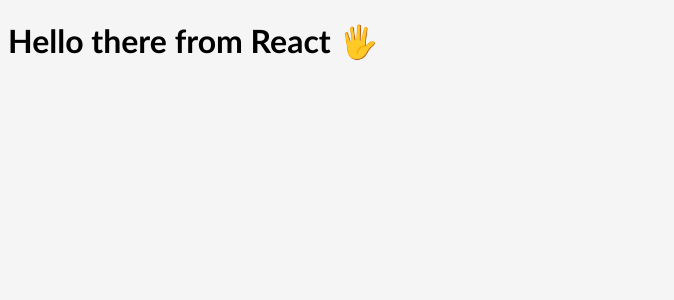
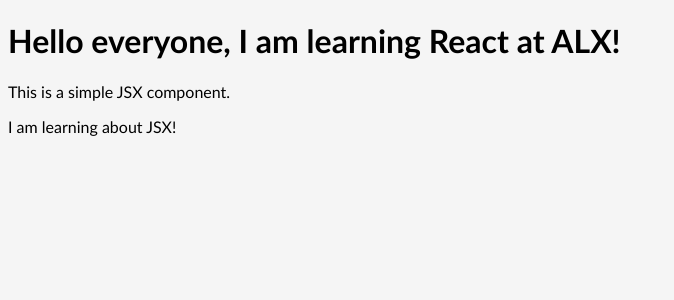
Before and after one commit to ken-jibril/alx-fe-reactjs, a React (Vite) app in the folder alx-react-app/: page / in a window 1280 px wide. Shown: the top 300 px of the page, without its empty margins (0-674 px from the left). Built offline with nearby package versions, Linux system fonts and the light colour scheme.

Commit message:
add welcomemessage component

```diff
--- a/alx-react-app/src/App.jsx
+++ b/alx-react-app/src/App.jsx
@@ -2,13 +2,14 @@
 import reactLogo from './assets/react.svg'
 import viteLogo from '/vite.svg'
 import './App.css'
+import WelcomeMessage from './components/WelcomeMessage'
 
 function App() {
   const [count, setCount] = useState(0)
 
   return (
     <>
-     <h1>Hello there from React 🖐</h1>
+    <WelcomeMessage />
     </>
   )
 }
--- /dev/null
+++ b/alx-react-app/src/components/WelcomeMessage.jsx
@@ -0,0 +1,10 @@
+function WelcomeMessage() {
+    return (
+        <div>
+            <h1>Hello everyone, I am learning React at ALX!</h1>
+            <p>This is a simple JSX component.</p>
+            <p>I am learning about JSX!</p>
+        </div>
+    )
+}
+export default WelcomeMessage;
```
